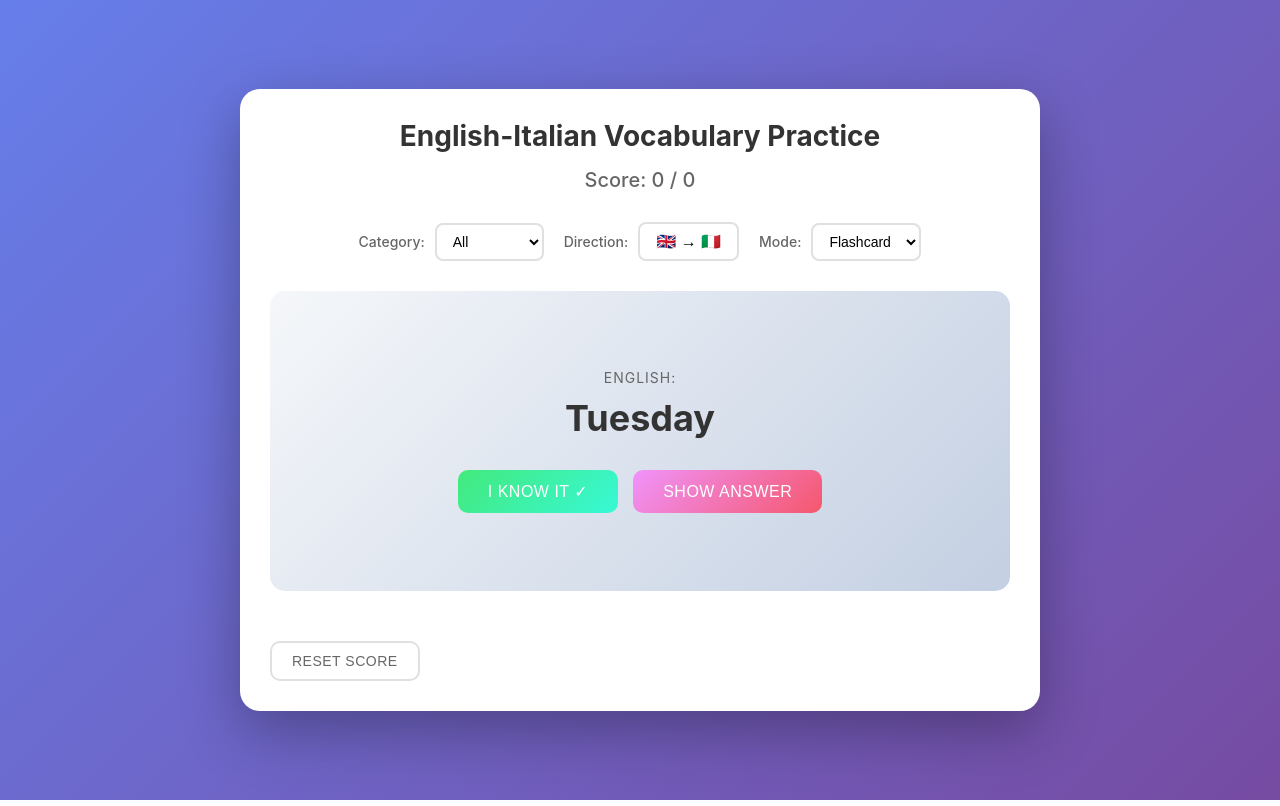
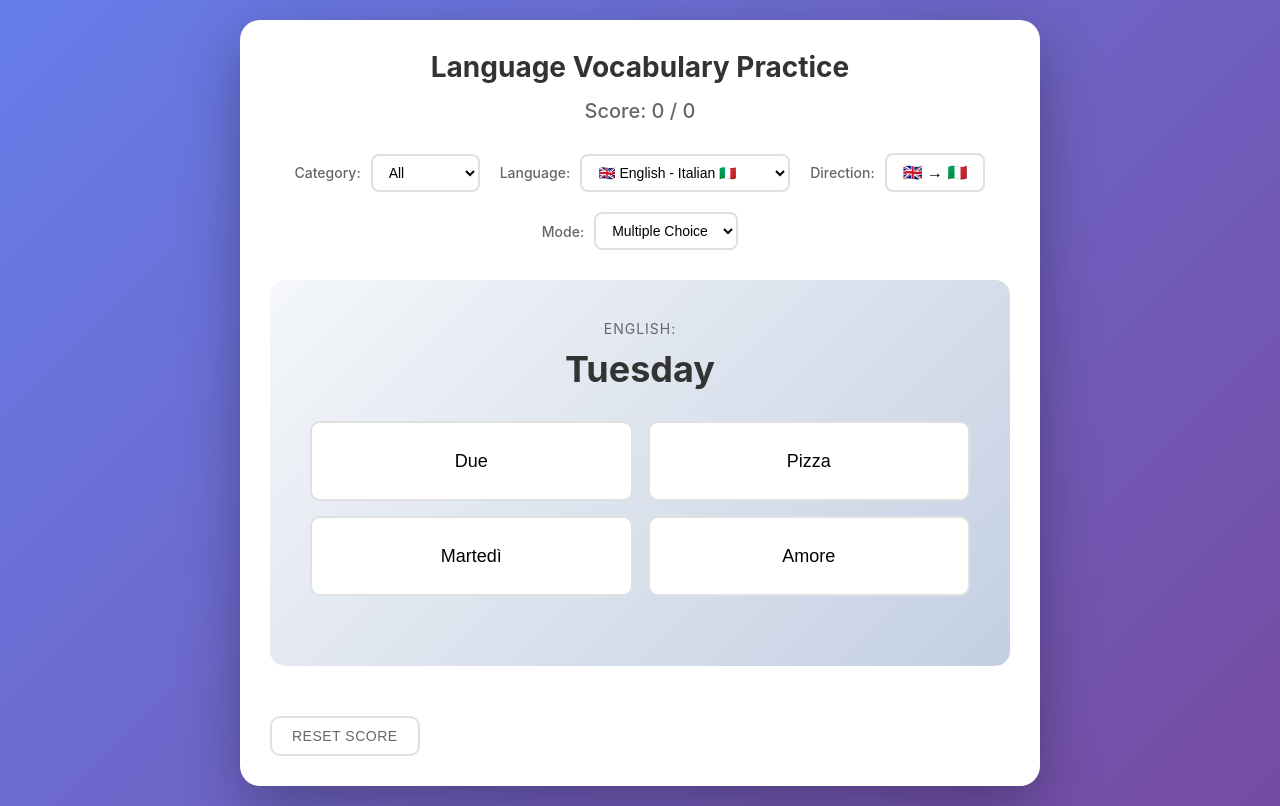
Before and after one commit to cztomsik/lang-app, a Preact app: page / in a window 1280 px wide. Built offline with nearby package versions, Linux system fonts and the light colour scheme.

Commit message:
add multi-choice; add basic english<->japan

```diff
--- a/src/app.css
+++ b/src/app.css
@@ -245,6 +245,67 @@ input[type="text"]:disabled {
   color: #667eea;
 }
 
+.multiple-choice-grid {
+  display: grid;
+  grid-template-columns: repeat(2, 1fr);
+  gap: 15px;
+  margin: 30px 0;
+}
+
+.btn-choice {
+  padding: 20px;
+  font-size: 18px;
+  font-weight: 500;
+  border: 2px solid #e0e0e0;
+  border-radius: 10px;
+  background: white;
+  cursor: pointer;
+  transition: all 0.3s;
+  text-align: center;
+  min-height: 80px;
+  display: flex;
+  align-items: center;
+  justify-content: center;
+}
+
+.btn-choice:hover:not(:disabled) {
+  border-color: #667eea;
+  background: #f8f9ff;
+  transform: translateY(-2px);
+  box-shadow: 0 5px 15px rgba(102, 126, 234, 0.2);
+}
+
+.btn-choice:disabled {
+  cursor: not-allowed;
+}
+
+.btn-choice.correct {
+  background: linear-gradient(135deg, #43e97b 0%, #38f9d7 100%);
+  border-color: #38f9d7;
+  color: white;
+  font-weight: bold;
+  animation: correctPulse 0.5s ease;
+}
+
+.btn-choice.incorrect {
+  background: linear-gradient(135deg, #f093fb 0%, #f5576c 100%);
+  border-color: #f5576c;
+  color: white;
+  animation: incorrectShake 0.5s ease;
+}
+
+@keyframes correctPulse {
+  0% { transform: scale(1); }
+  50% { transform: scale(1.05); }
+  100% { transform: scale(1); }
+}
+
+@keyframes incorrectShake {
+  0%, 100% { transform: translateX(0); }
+  25% { transform: translateX(-10px); }
+  75% { transform: translateX(10px); }
+}
+
 @media (max-width: 600px) {
   .vocab-container {
     padding: 20px;
@@ -270,4 +331,14 @@ input[type="text"]:disabled {
   input[type="text"] {
     font-size: 16px;
   }
+
+  .multiple-choice-grid {
+    grid-template-columns: 1fr;
+  }
+
+  .btn-choice {
+    font-size: 16px;
+    min-height: 60px;
+    padding: 15px;
+  }
 }
--- a/src/components/VocabularyPractice.tsx
+++ b/src/components/VocabularyPractice.tsx
@@ -2,18 +2,40 @@ import { useState, useEffect } from 'preact/hooks';
 import { vocabulary } from '../data/vocabulary';
 import type { VocabularyWord } from '../data/vocabulary';
 
+type LanguagePair = 'english-italian' | 'english-japanese';
+type Direction = 'forward' | 'reverse';
+
 export function VocabularyPractice() {
   const [currentWord, setCurrentWord] = useState<VocabularyWord | null>(null);
   const [showAnswer, setShowAnswer] = useState(false);
-  const [isItalianToEnglish, setIsItalianToEnglish] = useState(false);
+  const [languagePair, setLanguagePair] = useState<LanguagePair>('english-italian');
+  const [direction, setDirection] = useState<Direction>('forward');
   const [score, setScore] = useState({ correct: 0, total: 0 });
   const [userInput, setUserInput] = useState('');
   const [feedback, setFeedback] = useState<'correct' | 'incorrect' | null>(null);
-  const [practiceMode, setPracticeMode] = useState<'flashcard' | 'typing'>('flashcard');
+  const [practiceMode, setPracticeMode] = useState<'flashcard' | 'typing' | 'multiple-choice'>('multiple-choice');
   const [selectedCategory, setSelectedCategory] = useState<string>('all');
   const [usedWords, setUsedWords] = useState<Set<number>>(new Set());
+  const [multipleChoiceOptions, setMultipleChoiceOptions] = useState<string[]>([]);
+  const [selectedOption, setSelectedOption] = useState<string | null>(null);
 
   const categories = ['all', ...Array.from(new Set(vocabulary.map(w => w.category)))];
+
+  const getLanguages = () => {
+    if (languagePair === 'english-italian') {
+      return direction === 'forward'
+        ? { from: 'english', to: 'italian', fromLabel: 'English', toLabel: 'Italian', fromFlag: '🇬🇧', toFlag: '🇮🇹' }
+        : { from: 'italian', to: 'english', fromLabel: 'Italian', toLabel: 'English', fromFlag: '🇮🇹', toFlag: '🇬🇧' };
+    } else {
+      return direction === 'forward'
+        ? { from: 'english', to: 'japanese', fromLabel: 'English', toLabel: 'Japanese', fromFlag: '🇬🇧', toFlag: '🇯🇵' }
+        : { from: 'japanese', to: 'english', fromLabel: 'Japanese', toLabel: 'English', fromFlag: '🇯🇵', toFlag: '🇬🇧' };
+    }
+  };
+
+  const getWordText = (word: VocabularyWord, language: string): string => {
+    return word[language as keyof VocabularyWord] as string;
+  };
 
   const getFilteredWords = () => {
     if (selectedCategory === 'all') return vocabulary;
@@ -35,18 +57,74 @@ export function VocabularyPractice() {
     return words[randomIndex];
   };
 
+  const generateMultipleChoiceOptions = (correctWord: VocabularyWord) => {
+    const langs = getLanguages();
+    const correctAnswer = getWordText(correctWord, langs.to);
+    const allWords = getFilteredWords().filter(w => w !== correctWord);
+
+    // Get 3 random incorrect options
+    const incorrectOptions: string[] = [];
+    const usedIndices = new Set<number>();
+
+    while (incorrectOptions.length < 3 && incorrectOptions.length < allWords.length) {
+      const randomIndex = Math.floor(Math.random() * allWords.length);
+      if (!usedIndices.has(randomIndex)) {
+        usedIndices.add(randomIndex);
+        const wrongAnswer = getWordText(allWords[randomIndex], langs.to);
+        if (wrongAnswer !== correctAnswer) {
+          incorrectOptions.push(wrongAnswer);
+        }
+      }
+    }
+
+    // Combine correct answer with incorrect options and shuffle
+    const allOptions = [correctAnswer, ...incorrectOptions];
+    for (let i = allOptions.length - 1; i > 0; i--) {
+      const j = Math.floor(Math.random() * (i + 1));
+      [allOptions[i], allOptions[j]] = [allOptions[j], allOptions[i]];
+    }
+
+    return allOptions;
+  };
+
   const nextWord = () => {
-    setCurrentWord(getRandomWord());
+    const newWord = getRandomWord();
+    setCurrentWord(newWord);
     setShowAnswer(false);
     setUserInput('');
     setFeedback(null);
+    setSelectedOption(null);
+
+    if (practiceMode === 'multiple-choice' && newWord) {
+      setMultipleChoiceOptions(generateMultipleChoiceOptions(newWord));
+    }
   };
 
   const checkAnswer = () => {
     if (!currentWord) return;
 
-    const expectedAnswer = isItalianToEnglish ? currentWord.english : currentWord.italian;
+    const langs = getLanguages();
+    const expectedAnswer = getWordText(currentWord, langs.to);
     const isCorrect = userInput.toLowerCase().trim() === expectedAnswer.toLowerCase();
+
+    setFeedback(isCorrect ? 'correct' : 'incorrect');
+    setScore(prev => ({
+      correct: prev.correct + (isCorrect ? 1 : 0),
+      total: prev.total + 1
+    }));
+
+    if (!isCorrect) {
+      setShowAnswer(true);
+    }
+  };
+
+  const handleMultipleChoiceSelection = (option: string) => {
+    if (feedback) return; // Already answered
+
+    setSelectedOption(option);
+    const langs = getLanguages();
+    const correctAnswer = getWordText(currentWord!, langs.to);
+    const isCorrect = option === correctAnswer;
 
     setFeedback(isCorrect ? 'correct' : 'incorrect');
     setScore(prev => ({
@@ -83,14 +161,14 @@ export function VocabularyPractice() {
 
   useEffect(() => {
     nextWord();
-  }, [selectedCategory, isItalianToEnglish]);
+  }, [selectedCategory, languagePair, direction, practiceMode]);
 
   if (!currentWord) return null;
 
   return (
     <div className="vocab-container">
       <header className="vocab-header">
-        <h1>English-Italian Vocabulary Practice</h1>
+        <h1>Language Vocabulary Practice</h1>
         <div className="score">
           Score: {score.correct} / {score.total}
           {score.total > 0 && (
@@ -117,12 +195,26 @@ export function VocabularyPractice() {
         </div>
 
         <div className="control-group">
+          <label>Language:</label>
+          <select
+            value={languagePair}
+            onChange={(e) => setLanguagePair((e.target as HTMLSelectElement).value as LanguagePair)}
+          >
+            <option value="english-italian">🇬🇧 English - Italian 🇮🇹</option>
+            <option value="english-japanese">🇬🇧 English - Japanese 🇯🇵</option>
+          </select>
+        </div>
+
+        <div className="control-group">
           <label>Direction:</label>
           <button
             className="toggle-btn"
-            onClick={() => setIsItalianToEnglish(!isItalianToEnglish)}
+            onClick={() => setDirection(direction === 'forward' ? 'reverse' : 'forward')}
           >
-            {isItalianToEnglish ? '🇮🇹 → 🇬🇧' : '🇬🇧 → 🇮🇹'}
+            {(() => {
+              const langs = getLanguages();
+              return `${langs.fromFlag} → ${langs.toFlag}`;
+            })()}
           </button>
         </div>
 
@@ -130,8 +222,9 @@ export function VocabularyPractice() {
           <label>Mode:</label>
           <select
             value={practiceMode}
-            onChange={(e) => setPracticeMode((e.target as HTMLSelectElement).value as 'flashcard' | 'typing')}
+            onChange={(e) => setPracticeMode((e.target as HTMLSelectElement).value as 'flashcard' | 'typing' | 'multiple-choice')}
           >
+            <option value="multiple-choice">Multiple Choice</option>
             <option value="flashcard">Flashcard</option>
             <option value="typing">Typing</option>
           </select>
@@ -142,10 +235,10 @@ export function VocabularyPractice() {
         <div className="card-content">
           <div className="question">
             <span className="label">
-              {isItalianToEnglish ? 'Italian' : 'English'}:
+              {getLanguages().fromLabel}:
             </span>
             <h2 className="word">
-              {isItalianToEnglish ? currentWord.italian : currentWord.english}
+              {getWordText(currentWord, getLanguages().from)}
             </h2>
           </div>
 
@@ -154,10 +247,10 @@ export function VocabularyPractice() {
               {showAnswer && (
                 <div className="answer">
                   <span className="label">
-                    {isItalianToEnglish ? 'English' : 'Italian'}:
+                    {getLanguages().toLabel}:
                   </span>
                   <h2 className="word">
-                    {isItalianToEnglish ? currentWord.english : currentWord.italian}
+                    {getWordText(currentWord, getLanguages().to)}
                   </h2>
                 </div>
               )}
@@ -179,7 +272,7 @@ export function VocabularyPractice() {
                 )}
               </div>
             </>
-          ) : (
+          ) : practiceMode === 'typing' ? (
             <>
               <div className="input-group">
                 <input
@@ -187,7 +280,7 @@ export function VocabularyPractice() {
                   value={userInput}
                   onChange={(e) => setUserInput((e.target as HTMLInputElement).value)}
                   onKeyDown={(e) => e.key === 'Enter' && (feedback ? nextWord() : checkAnswer())}
-                  placeholder={`Type the ${isItalianToEnglish ? 'English' : 'Italian'} translation`}
+                  placeholder={`Type the ${getLanguages().toLabel} translation`}
                   disabled={feedback !== null}
                 />
               </div>
@@ -197,7 +290,7 @@ export function VocabularyPractice() {
                   {feedback === 'correct' ? '✓ Correct!' : '✗ Incorrect'}
                   {feedback === 'incorrect' && (
                     <div className="correct-answer">
-                      The answer is: {isItalianToEnglish ? currentWord.english : currentWord.italian}
+                      The answer is: {getWordText(currentWord, getLanguages().to)}
                     </div>
                   )}
                 </div>
@@ -215,6 +308,44 @@ export function VocabularyPractice() {
                 )}
               </div>
             </>
+          ) : (
+            <>
+              <div className="multiple-choice-grid">
+                {multipleChoiceOptions.map((option, index) => {
+                  const correctAnswer = getWordText(currentWord, getLanguages().to);
+                  const isCorrectOption = option === correctAnswer;
+                  const isSelected = option === selectedOption;
+
+                  let buttonClass = 'btn-choice';
+                  if (feedback) {
+                    if (isCorrectOption) {
+                      buttonClass += ' correct';
+                    } else if (isSelected && !isCorrectOption) {
+                      buttonClass += ' incorrect';
+                    }
+                  }
+
+                  return (
+                    <button
+                      key={index}
+                      className={buttonClass}
+                      onClick={() => handleMultipleChoiceSelection(option)}
+                      disabled={feedback !== null}
+                    >
+                      {option}
+                    </button>
+                  );
+                })}
+              </div>
+
+              {feedback && (
+                <div className="buttons">
+                  <button className="btn btn-primary" onClick={nextWord}>
+                    Next word →
+                  </button>
+                </div>
+              )}
+            </>
           )}
         </div>
       </div>
--- a/src/data/vocabulary.ts
+++ b/src/data/vocabulary.ts
@@ -1,62 +1,63 @@
 export type VocabularyWord = {
   english: string;
   italian: string;
+  japanese: string;
   category: string;
 }
 
 export const vocabulary: VocabularyWord[] = [
   // Greetings
-  { english: "Hello", italian: "Ciao", category: "Greetings" },
-  { english: "Good morning", italian: "Buongiorno", category: "Greetings" },
-  { english: "Good evening", italian: "Buonasera", category: "Greetings" },
-  { english: "Goodbye", italian: "Arrivederci", category: "Greetings" },
-  { english: "Please", italian: "Per favore", category: "Greetings" },
-  { english: "Thank you", italian: "Grazie", category: "Greetings" },
-  { english: "You're welcome", italian: "Prego", category: "Greetings" },
+  { english: "Hello", italian: "Ciao", japanese: "こんにちは [konnichiwa]", category: "Greetings" },
+  { english: "Good morning", italian: "Buongiorno", japanese: "おはよう [ohayou]", category: "Greetings" },
+  { english: "Good evening", italian: "Buonasera", japanese: "こんばんは [konbanwa]", category: "Greetings" },
+  { english: "Goodbye", italian: "Arrivederci", japanese: "さようなら [sayounara]", category: "Greetings" },
+  { english: "Please", italian: "Per favore", japanese: "お願いします [onegaishimasu]", category: "Greetings" },
+  { english: "Thank you", italian: "Grazie", japanese: "ありがとう [arigatou]", category: "Greetings" },
+  { english: "You're welcome", italian: "Prego", japanese: "どういたしまして [douitashimashite]", category: "Greetings" },
 
   // Numbers
-  { english: "One", italian: "Uno", category: "Numbers" },
-  { english: "Two", italian: "Due", category: "Numbers" },
-  { english: "Three", italian: "Tre", category: "Numbers" },
-  { english: "Four", italian: "Quattro", category: "Numbers" },
-  { english: "Five", italian: "Cinque", category: "Numbers" },
-  { english: "Six", italian: "Sei", category: "Numbers" },
-  { english: "Seven", italian: "Sette", category: "Numbers" },
-  { english: "Eight", italian: "Otto", category: "Numbers" },
-  { english: "Nine", italian: "Nove", category: "Numbers" },
-  { english: "Ten", italian: "Dieci", category: "Numbers" },
+  { english: "One", italian: "Uno", japanese: "一 [ichi]", category: "Numbers" },
+  { english: "Two", italian: "Due", japanese: "二 [ni]", category: "Numbers" },
+  { english: "Three", italian: "Tre", japanese: "三 [san]", category: "Numbers" },
+  { english: "Four", italian: "Quattro", japanese: "四 [yon/shi]", category: "Numbers" },
+  { english: "Five", italian: "Cinque", japanese: "五 [go]", category: "Numbers" },
+  { english: "Six", italian: "Sei", japanese: "六 [roku]", category: "Numbers" },
+  { english: "Seven", italian: "Sette", japanese: "七 [nana/shichi]", category: "Numbers" },
+  { english: "Eight", italian: "Otto", japanese: "八 [hachi]", category: "Numbers" },
+  { english: "Nine", italian: "Nove", japanese: "九 [kyuu/ku]", category: "Numbers" },
+  { english: "Ten", italian: "Dieci", japanese: "十 [juu]", category: "Numbers" },
 
   // Food
-  { english: "Water", italian: "Acqua", category: "Food" },
-  { english: "Bread", italian: "Pane", category: "Food" },
-  { english: "Wine", italian: "Vino", category: "Food" },
-  { english: "Coffee", italian: "Caffè", category: "Food" },
-  { english: "Pizza", italian: "Pizza", category: "Food" },
-  { english: "Pasta", italian: "Pasta", category: "Food" },
-  { english: "Ice cream", italian: "Gelato", category: "Food" },
-  { english: "Cheese", italian: "Formaggio", category: "Food" },
-  { english: "Meat", italian: "Carne", category: "Food" },
-  { english: "Fish", italian: "Pesce", category: "Food" },
+  { english: "Water", italian: "Acqua", japanese: "水 [mizu]", category: "Food" },
+  { english: "Bread", italian: "Pane", japanese: "パン [pan]", category: "Food" },
+  { english: "Wine", italian: "Vino", japanese: "ワイン [wain]", category: "Food" },
+  { english: "Coffee", italian: "Caffè", japanese: "コーヒー [koohii]", category: "Food" },
+  { english: "Pizza", italian: "Pizza", japanese: "ピザ [piza]", category: "Food" },
+  { english: "Pasta", italian: "Pasta", japanese: "パスタ [pasuta]", category: "Food" },
+  { english: "Ice cream", italian: "Gelato", japanese: "アイスクリーム [aisu kuriimu]", category: "Food" },
+  { english: "Cheese", italian: "Formaggio", japanese: "チーズ [chiizu]", category: "Food" },
+  { english: "Meat", italian: "Carne", japanese: "肉 [niku]", category: "Food" },
+  { english: "Fish", italian: "Pesce", japanese: "魚 [sakana]", category: "Food" },
 
   // Common words
-  { english: "Yes", italian: "Sì", category: "Common" },
-  { english: "No", italian: "No", category: "Common" },
-  { english: "House", italian: "Casa", category: "Common" },
-  { english: "Family", italian: "Famiglia", category: "Common" },
-  { english: "Friend", italian: "Amico", category: "Common" },
-  { english: "Love", italian: "Amore", category: "Common" },
-  { english: "Beautiful", italian: "Bello", category: "Common" },
-  { english: "Good", italian: "Buono", category: "Common" },
-  { english: "Bad", italian: "Cattivo", category: "Common" },
-  { english: "Big", italian: "Grande", category: "Common" },
-  { english: "Small", italian: "Piccolo", category: "Common" },
+  { english: "Yes", italian: "Sì", japanese: "はい [hai]", category: "Common" },
+  { english: "No", italian: "No", japanese: "いいえ [iie]", category: "Common" },
+  { english: "House", italian: "Casa", japanese: "家 [ie]", category: "Common" },
+  { english: "Family", italian: "Famiglia", japanese: "家族 [kazoku]", category: "Common" },
+  { english: "Friend", italian: "Amico", japanese: "友達 [tomodachi]", category: "Common" },
+  { english: "Love", italian: "Amore", japanese: "愛 [ai]", category: "Common" },
+  { english: "Beautiful", italian: "Bello", japanese: "美しい [utsukushii]", category: "Common" },
+  { english: "Good", italian: "Buono", japanese: "良い [yoi/ii]", category: "Common" },
+  { english: "Bad", italian: "Cattivo", japanese: "悪い [warui]", category: "Common" },
+  { english: "Big", italian: "Grande", japanese: "大きい [ookii]", category: "Common" },
+  { english: "Small", italian: "Piccolo", japanese: "小さい [chiisai]", category: "Common" },
 
   // Days
-  { english: "Monday", italian: "Lunedì", category: "Days" },
-  { english: "Tuesday", italian: "Martedì", category: "Days" },
-  { english: "Wednesday", italian: "Mercoledì", category: "Days" },
-  { english: "Thursday", italian: "Giovedì", category: "Days" },
-  { english: "Friday", italian: "Venerdì", category: "Days" },
-  { english: "Saturday", italian: "Sabato", category: "Days" },
-  { english: "Sunday", italian: "Domenica", category: "Days" },
+  { english: "Monday", italian: "Lunedì", japanese: "月曜日 [getsuyoubi]", category: "Days" },
+  { english: "Tuesday", italian: "Martedì", japanese: "火曜日 [kayoubi]", category: "Days" },
+  { english: "Wednesday", italian: "Mercoledì", japanese: "水曜日 [suiyoubi]", category: "Days" },
+  { english: "Thursday", italian: "Giovedì", japanese: "木曜日 [mokuyoubi]", category: "Days" },
+  { english: "Friday", italian: "Venerdì", japanese: "金曜日 [kinyoubi]", category: "Days" },
+  { english: "Saturday", italian: "Sabato", japanese: "土曜日 [doyoubi]", category: "Days" },
+  { english: "Sunday", italian: "Domenica", japanese: "日曜日 [nichiyoubi]", category: "Days" },
 ];
```
